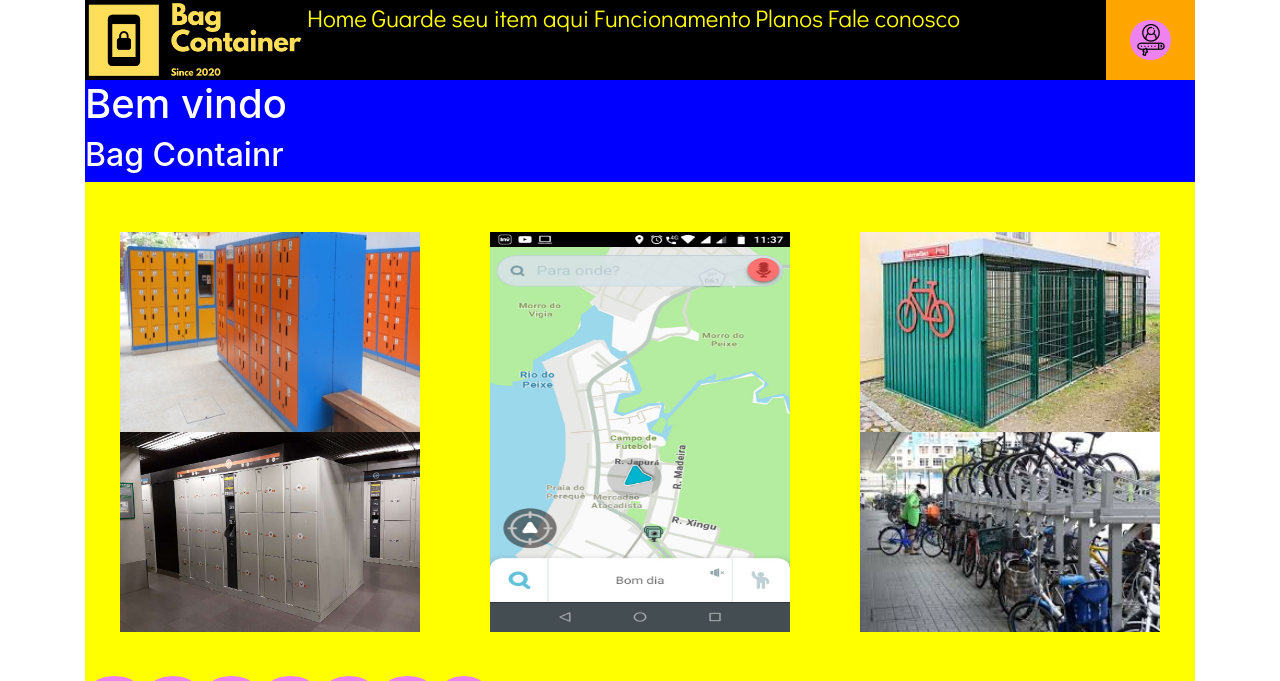
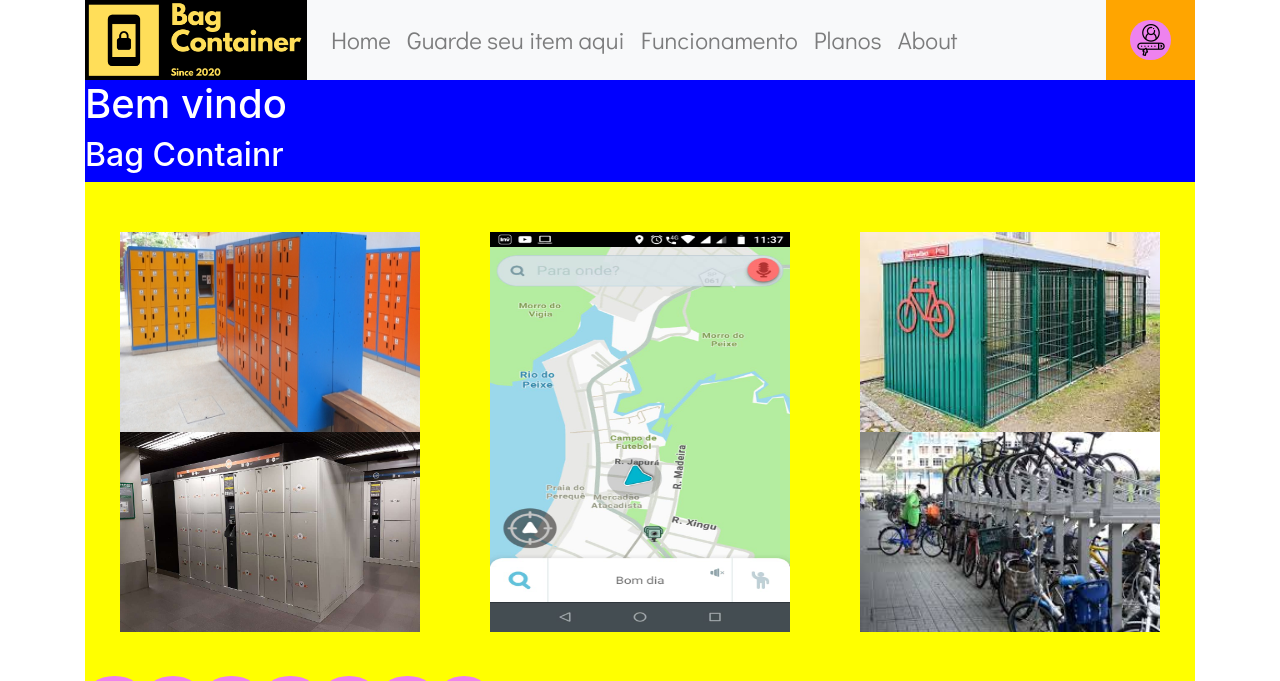
Before and after one commit to JhonnyLin/Bag_Containr, a Django app: page / in a window 1280 px wide. Shown: the top 681 px of the page. Run offline with Django 3.2, Linux system fonts and the light colour scheme; some libraries are stand-ins or nearby versions.

Commit message:
adicionando nova navbar com bootstrap

```diff
--- a/website/templates/index.html
+++ b/website/templates/index.html
@@ -19,13 +19,33 @@
             <img src="{% static 'imagens/loogo.png' %}" alt="logo">
         </div>
         <div class= "nave">
-            <nav>
+                <!--
+                <nav>
                 <a href="/">Home</a>
                 <a href="#">Guarde seu item aqui</a>
                 <a href="#">Funcionamento</a>
                 <a href="#">Planos</a>
                 <a href="#">Fale conosco</a>
-            </nav>
+            </nav> -->
+            <nav class="navbar navbar-expand-lg navbar-light bg-light">
+            <div class="collapse navbar-collapse" id="navbarSupportedContent">
+                      <ul class="navbar-nav mr-auto">
+                        <li class="nav-item ">
+                          <a class="nav-link" href="#">Home</a>
+                        </li>
+                        <li class="nav-item ">
+                                <a class="nav-link" href="#">Guarde seu item aqui</a>
+                        </li>
+                        <li class="nav-item ">
+                                <a class="nav-link" href="#">Funcionamento</a>
+                        </li><li class="nav-item ">
+                                <a class="nav-link" href="#">Planos</a>
+                        </li>
+                        <li class="nav-item ">
+                                <a class="nav-link" href="#">About </a>
+                        </li>
+                    </div>
+                  </nav>
             <div class="login">
                 <a href="#" class="imgLogin">
                     <img src="{% static 'imagens/login.png' %}" alt="login">
```
